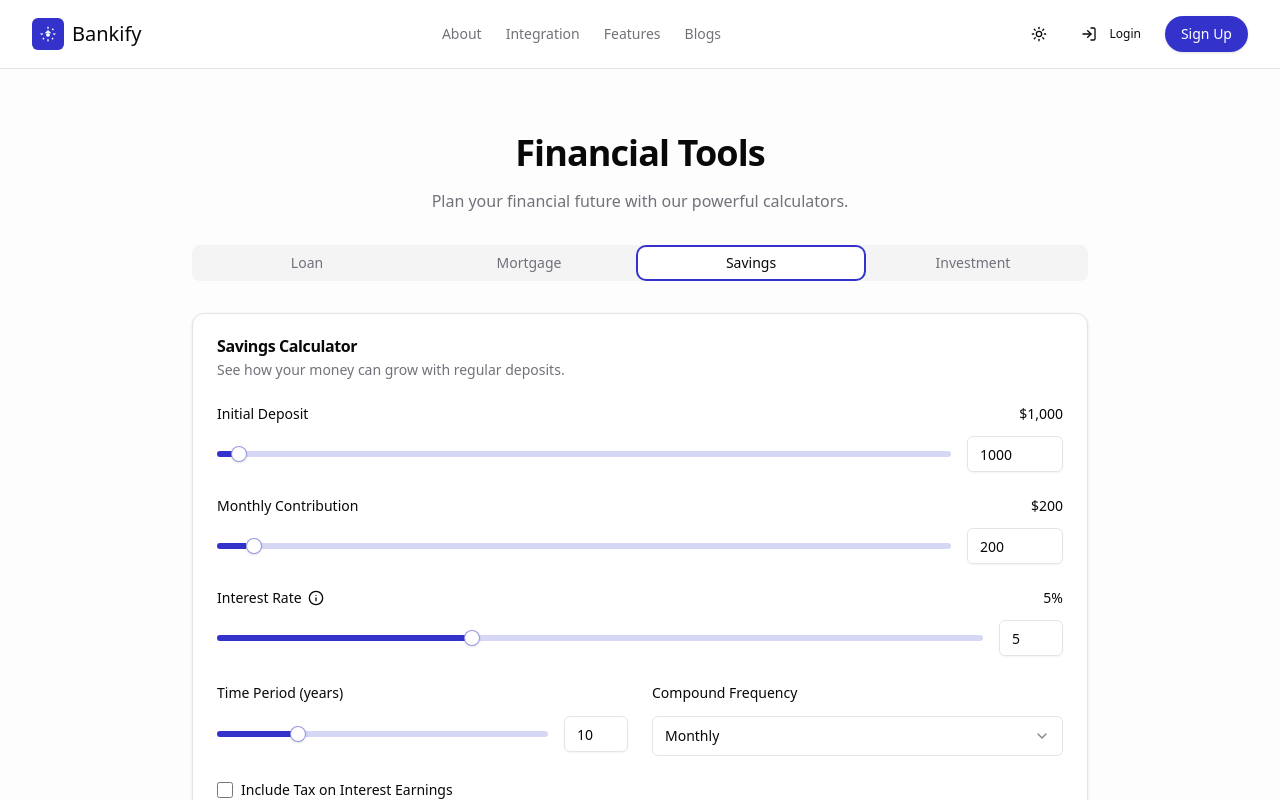
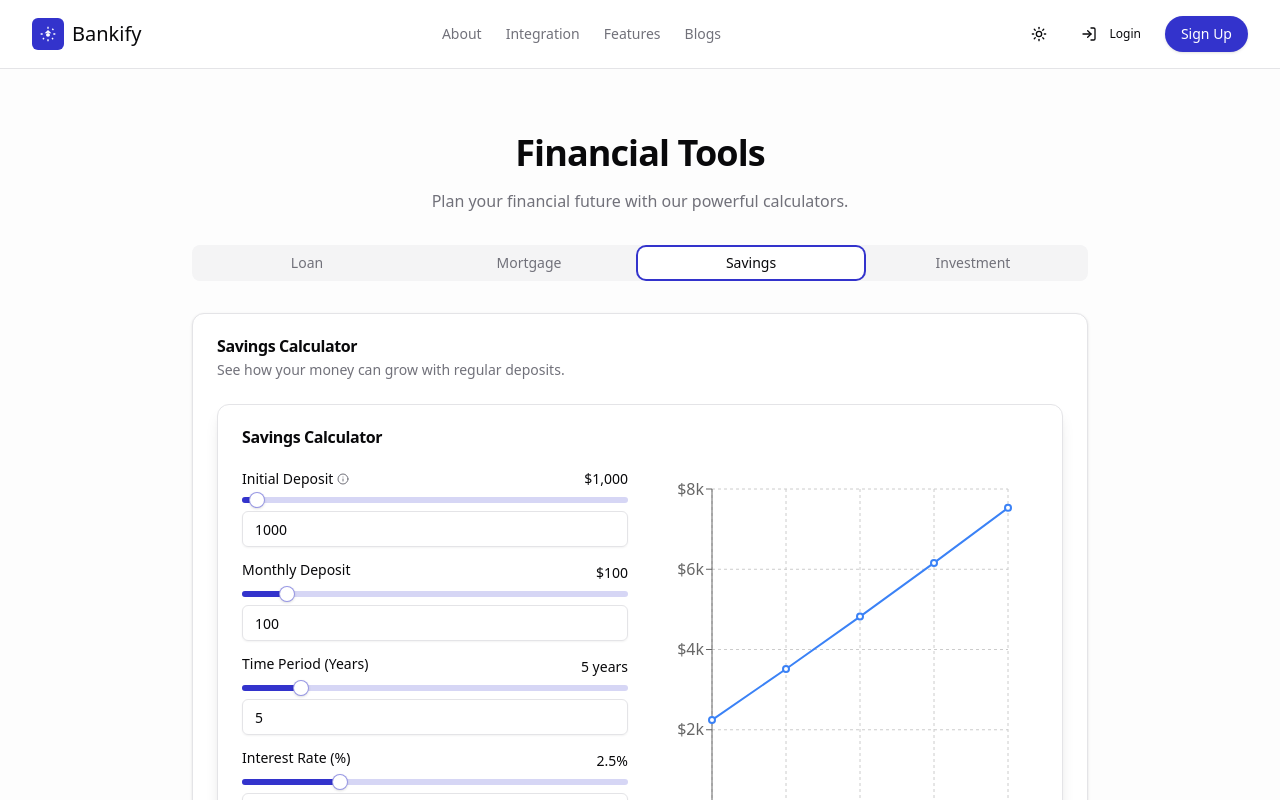
Before and after one commit to glhfsox/bankify, a Next.js app: page /tools in a window 1280 px wide. Both pictures are taken after a click on the tab "Savings". Shown: the top 800 px of the page. Built offline with nearby package versions, Linux system fonts and the light colour scheme.

Commit message:
Update SavingsCalculator.tsx

```diff
--- a/src/components/calculators/SavingsCalculator.tsx
+++ b/src/components/calculators/SavingsCalculator.tsx
@@ -1,340 +1,269 @@
 "use client";
 
-import { useState, useEffect } from "react";
+import { useState, useEffect, useCallback } from "react";
+import { Card, CardContent, CardHeader, CardTitle } from "@/components/ui/card";
+import { Label } from "@/components/ui/label";
 import { Input } from "@/components/ui/input";
-import { Label } from "@/components/ui/label";
-import { Button } from "@/components/ui/button";
 import { Slider } from "@/components/ui/slider";
-import { ArrowRight, Info } from "lucide-react";
-import {
-  Tooltip,
-  TooltipContent,
-  TooltipProvider,
-  TooltipTrigger,
-} from "@/components/ui/tooltip";
-import {
-  Select,
-  SelectContent,
-  SelectItem,
-  SelectTrigger,
-  SelectValue,
-} from "@/components/ui/select";
+import { Select, SelectContent, SelectItem, SelectTrigger, SelectValue } from "@/components/ui/select";
+import { Tooltip, TooltipContent, TooltipProvider, TooltipTrigger } from "@/components/ui/tooltip";
+import { InfoIcon } from "lucide-react";
+import { LineChart, Line, XAxis, YAxis, CartesianGrid, Tooltip as RechartsTooltip, Legend, ResponsiveContainer } from 'recharts';
+import { AnimatedSection } from "@/components/ui/animated-section";
 
 export default function SavingsCalculator() {
   const [initialDeposit, setInitialDeposit] = useState(1000);
-  const [monthlyContribution, setMonthlyContribution] = useState(200);
-  const [interestRate, setInterestRate] = useState(5);
-  const [years, setYears] = useState(10);
+  const [monthlyDeposit, setMonthlyDeposit] = useState(100);
+  const [years, setYears] = useState(5);
+  const [interestRate, setInterestRate] = useState(2.5);
   const [compoundFrequency, setCompoundFrequency] = useState("monthly");
-  const [taxRate, setTaxRate] = useState(25);
-  const [includeTax, setIncludeTax] = useState(false);
+  const [finalBalance, setFinalBalance] = useState(0);
+  const [totalDeposits, setTotalDeposits] = useState(0);
+  const [totalInterest, setTotalInterest] = useState(0);
+  const [chartData, setChartData] = useState<Array<Record<string, unknown>>>([]);
 
-  const [futureValue, setFutureValue] = useState(0);
-  const [totalDeposits, setTotalDeposits] = useState(0);
-  const [interestEarned, setInterestEarned] = useState(0);
-  const [afterTaxAmount, setAfterTaxAmount] = useState(0);
-  const [yearlyResults, setYearlyResults] = useState<any[]>([]);
+  const calculateSavings = useCallback(() => {
+    // Number of compounds per year
+    const compoundsPerYear = {
+      daily: 365,
+      weekly: 52,
+      monthly: 12,
+      quarterly: 4,
+      annually: 1
+    }[compoundFrequency];
+
+    // Interest rate per compound period
+    const r = interestRate / 100 / compoundsPerYear;
+
+    // Total number of compound periods
+    const n = compoundsPerYear * years;
+
+    // Periods per month for deposits
+    const periodsPerMonth = compoundsPerYear / 12;
+
+    let balance = initialDeposit;
+    const deposits = initialDeposit + (monthlyDeposit * 12 * years);
+    const data = [];
+
+    const periodsPerYear = compoundsPerYear;
+    const monthsPerPeriod = 12 / periodsPerYear;
+
+    // For each compound period
+    for (let period = 1; period <= n; period++) {
+      // Add the monthly contribution (adjusted for compound frequency)
+      balance += monthlyDeposit * monthsPerPeriod;
+
+      // Apply interest
+      const interestForPeriod = balance * r;
+      balance += interestForPeriod;
+
+      // Record data points for each year
+      if (period % periodsPerYear === 0 || period === n) {
+        const year = Math.ceil(period / periodsPerYear);
+        data.push({
+          year,
+          balance: Math.round(balance)
+        });
+      }
+    }
+
+    setFinalBalance(Math.round(balance));
+    setTotalDeposits(deposits);
+    setTotalInterest(Math.round(balance - deposits));
+    setChartData(data);
+  }, [initialDeposit, monthlyDeposit, years, interestRate, compoundFrequency]);
 
   useEffect(() => {
     calculateSavings();
-  }, [
-    initialDeposit,
-    monthlyContribution,
-    interestRate,
-    years,
-    compoundFrequency,
-    taxRate,
-    includeTax,
-  ]);
-
-  const calculateSavings = () => {
-    // Determine number of compounds per year
-    const compoundsPerYear = getCompoundsPerYear(compoundFrequency);
-
-    // Monthly contribution to match compounding period
-    const contributionPerPeriod =
-      compoundFrequency === "annually" ? monthlyContribution * 12 :
-      compoundFrequency === "semi-annually" ? monthlyContribution * 6 :
-      compoundFrequency === "quarterly" ? monthlyContribution * 3 :
-      compoundFrequency === "monthly" ? monthlyContribution :
-      compoundFrequency === "daily" ? (monthlyContribution * 12) / 365 : monthlyContribution;
-
-    // Total number of compounding periods
-    const periods = years * compoundsPerYear;
-
-    // Interest rate per period
-    const ratePerPeriod = interestRate / 100 / compoundsPerYear;
-
-    let cumulativeValue = initialDeposit;
-    let yearlyData = [];
-
-    // Calculate year-by-year growth
-    for (let year = 1; year <= years; year++) {
-      const periodsThisYear = compoundsPerYear;
-
-      for (let period = 0; period < periodsThisYear; period++) {
-        // Add interest
-        cumulativeValue += cumulativeValue * ratePerPeriod;
-
-        // Add contribution (except for the initial deposit)
-        if (year > 1 || period > 0) {
-          cumulativeValue += contributionPerPeriod;
-        }
-      }
-
-      yearlyData.push({
-        year,
-        value: cumulativeValue,
-      });
-    }
-
-    // Calculate total deposits
-    const totalDepositsAmount = initialDeposit + (monthlyContribution * 12 * years);
-
-    // Calculate interest earned
-    const interestEarnedAmount = cumulativeValue - totalDepositsAmount;
-
-    // Calculate after-tax amount if tax is considered
-    const taxAmount = includeTax ? interestEarnedAmount * (taxRate / 100) : 0;
-    const afterTaxValue = cumulativeValue - taxAmount;
-
-    setFutureValue(cumulativeValue);
-    setTotalDeposits(totalDepositsAmount);
-    setInterestEarned(interestEarnedAmount);
-    setAfterTaxAmount(afterTaxValue);
-    setYearlyResults(yearlyData);
-  };
-
-  const getCompoundsPerYear = (frequency: string) => {
-    switch (frequency) {
-      case "annually": return 1;
-      case "semi-annually": return 2;
-      case "quarterly": return 4;
-      case "monthly": return 12;
-      case "daily": return 365;
-      default: return 12;
-    }
-  };
+  }, [initialDeposit, monthlyDeposit, years, interestRate, compoundFrequency, calculateSavings]);
 
   const formatCurrency = (value: number) => {
     return new Intl.NumberFormat('en-US', {
       style: 'currency',
       currency: 'USD',
-      minimumFractionDigits: 0,
-      maximumFractionDigits: 0,
+      maximumFractionDigits: 0
     }).format(value);
   };
 
+  const CustomTooltip = ({ active, payload, label }: { active?: boolean, payload?: Array<Record<string, unknown>>, label?: string }) => {
+    if (active && payload && payload.length) {
       return (
-    <div className="space-y-6">
-      <div className="grid grid-cols-1 gap-6">
-        <div className="space-y-3">
-          <div className="flex items-center justify-between">
-            <Label htmlFor="initialDeposit">Initial Deposit</Label>
-            <span className="text-sm font-medium">{formatCurrency(initialDeposit)}</span>
+        <div className="bg-background border rounded p-3 shadow-lg">
+          <p className="font-medium">Year {label}</p>
+          <p className="text-sm">Balance: {formatCurrency(Number(payload[0].value))}</p>
         </div>
-          <div className="flex gap-4 items-center">
+      );
+    }
+    return null;
+  };
+
+  return (
+    <AnimatedSection className="w-full max-w-4xl mx-auto">
+      <Card className="shadow-lg">
+        <CardHeader>
+          <CardTitle>Savings Calculator</CardTitle>
+        </CardHeader>
+        <CardContent>
+          <div className="grid grid-cols-1 md:grid-cols-2 gap-6">
+            <div className="space-y-4">
+              <div className="space-y-2">
+                <div className="flex justify-between">
+                  <Label htmlFor="initialDeposit" className="flex items-center">
+                    Initial Deposit
+                    <TooltipProvider>
+                      <Tooltip>
+                        <TooltipTrigger asChild>
+                          <InfoIcon className="ml-1 h-3 w-3 text-muted-foreground" />
+                        </TooltipTrigger>
+                        <TooltipContent>
+                          <p className="w-[200px] text-xs">The amount you start with in your savings account.</p>
+                        </TooltipContent>
+                      </Tooltip>
+                    </TooltipProvider>
+                  </Label>
+                  <span className="text-sm">{formatCurrency(initialDeposit)}</span>
+                </div>
                 <Slider
                   id="initialDeposit"
                   min={0}
                   max={50000}
-              step={100}
+                  step={500}
                   value={[initialDeposit]}
-              onValueChange={(value) => setInitialDeposit(value[0])}
-              className="flex-1"
+                  onValueChange={([value]) => setInitialDeposit(value)}
                 />
                 <Input
                   type="number"
                   value={initialDeposit}
                   onChange={(e) => setInitialDeposit(Number(e.target.value))}
-              className="w-24"
+                  className="mt-2"
                 />
               </div>
+
+              <div className="space-y-2">
+                <div className="flex justify-between">
+                  <Label htmlFor="monthlyDeposit">Monthly Deposit</Label>
+                  <span className="text-sm">{formatCurrency(monthlyDeposit)}</span>
                 </div>
-
-        <div className="space-y-3">
-          <div className="flex items-center justify-between">
-            <Label htmlFor="monthlyContribution">Monthly Contribution</Label>
-            <span className="text-sm font-medium">{formatCurrency(monthlyContribution)}</span>
-          </div>
-          <div className="flex gap-4 items-center">
                 <Slider
-              id="monthlyContribution"
+                  id="monthlyDeposit"
                   min={0}
-              max={5000}
+                  max={1000}
                   step={50}
-              value={[monthlyContribution]}
-              onValueChange={(value) => setMonthlyContribution(value[0])}
-              className="flex-1"
+                  value={[monthlyDeposit]}
+                  onValueChange={([value]) => setMonthlyDeposit(value)}
                 />
                 <Input
                   type="number"
-              value={monthlyContribution}
-              onChange={(e) => setMonthlyContribution(Number(e.target.value))}
-              className="w-24"
+                  value={monthlyDeposit}
+                  onChange={(e) => setMonthlyDeposit(Number(e.target.value))}
+                  className="mt-2"
                 />
               </div>
+
+              <div className="space-y-2">
+                <div className="flex justify-between">
+                  <Label htmlFor="years">Time Period (Years)</Label>
+                  <span className="text-sm">{years} years</span>
+                </div>
+                <Slider
+                  id="years"
+                  min={1}
+                  max={30}
+                  step={1}
+                  value={[years]}
+                  onValueChange={([value]) => setYears(value)}
+                />
+                <Input
+                  type="number"
+                  value={years}
+                  onChange={(e) => setYears(Number(e.target.value))}
+                  className="mt-2"
+                />
               </div>
 
-        <div className="space-y-3">
-          <div className="flex items-center justify-between">
-            <div className="flex items-center">
-              <Label htmlFor="interestRate" className="mr-1">Interest Rate</Label>
-              <TooltipProvider>
-                <Tooltip>
-                  <TooltipTrigger asChild>
-                    <Button variant="ghost" size="icon" className="h-5 w-5 rounded-full p-0">
-                      <Info className="h-3 w-3" />
-                      <span className="sr-only">Interest rate info</span>
-                    </Button>
-                  </TooltipTrigger>
-                  <TooltipContent>
-                    <p>Annual interest rate</p>
-                  </TooltipContent>
-                </Tooltip>
-              </TooltipProvider>
+              <div className="space-y-2">
+                <div className="flex justify-between">
+                  <Label htmlFor="interestRate">Interest Rate (%)</Label>
+                  <span className="text-sm">{interestRate}%</span>
                 </div>
-            <span className="text-sm font-medium">{interestRate}%</span>
-          </div>
-          <div className="flex gap-4 items-center">
                 <Slider
                   id="interestRate"
                   min={0.1}
-              max={15}
+                  max={10}
                   step={0.1}
                   value={[interestRate]}
-              onValueChange={(value) => setInterestRate(value[0])}
-              className="flex-1"
+                  onValueChange={([value]) => setInterestRate(value)}
                 />
                 <Input
                   type="number"
                   value={interestRate}
                   onChange={(e) => setInterestRate(Number(e.target.value))}
-              className="w-16"
+                  className="mt-2"
                 />
+              </div>
+
+              <div className="space-y-2">
+                <Label htmlFor="compoundFrequency">Compound Frequency</Label>
+                <Select value={compoundFrequency} onValueChange={setCompoundFrequency}>
+                  <SelectTrigger id="compoundFrequency">
+                    <SelectValue placeholder="Select frequency" />
+                  </SelectTrigger>
+                  <SelectContent>
+                    <SelectItem value="daily">Daily</SelectItem>
+                    <SelectItem value="weekly">Weekly</SelectItem>
+                    <SelectItem value="monthly">Monthly</SelectItem>
+                    <SelectItem value="quarterly">Quarterly</SelectItem>
+                    <SelectItem value="annually">Annually</SelectItem>
+                  </SelectContent>
+                </Select>
+              </div>
+
+              <div className="pt-4 grid grid-cols-3 gap-4">
+                <div className="bg-secondary/50 p-3 rounded-lg">
+                  <div className="text-muted-foreground text-xs">Total Deposited</div>
+                  <div className="font-semibold">{formatCurrency(totalDeposits)}</div>
+                </div>
+                <div className="bg-secondary/50 p-3 rounded-lg">
+                  <div className="text-muted-foreground text-xs">Interest Earned</div>
+                  <div className="font-semibold">{formatCurrency(totalInterest)}</div>
+                </div>
+                <div className="bg-primary/10 p-3 rounded-lg">
+                  <div className="text-primary text-xs">Final Balance</div>
+                  <div className="font-semibold">{formatCurrency(finalBalance)}</div>
+                </div>
               </div>
             </div>
 
-        <div className="grid grid-cols-1 md:grid-cols-2 gap-6">
-          <div className="space-y-3">
-            <Label htmlFor="years">Time Period (years)</Label>
-            <div className="flex gap-4 items-center">
-              <Slider
-                id="years"
-                min={1}
-                max={40}
-                step={1}
-                value={[years]}
-                onValueChange={(value) => setYears(value[0])}
-                className="flex-1"
+            <div className="h-[400px]">
+              <ResponsiveContainer width="100%" height="100%">
+                <LineChart
+                  data={chartData}
+                  margin={{ top: 20, right: 30, left: 0, bottom: 5 }}
+                >
+                  <CartesianGrid strokeDasharray="3 3" />
+                  <XAxis dataKey="year" label={{ value: 'Years', position: 'insideBottom', offset: -5 }} />
+                  <YAxis tickFormatter={(value) => `$${value >= 1000 ? `${(value / 1000).toFixed(0)}k` : value}`} />
+                  <RechartsTooltip content={<CustomTooltip />} />
+                  <Legend />
+                  <Line
+                    type="monotone"
+                    dataKey="balance"
+                    name="Savings Balance"
+                    stroke="#3b82f6"
+                    activeDot={{ r: 8 }}
+                    strokeWidth={2}
                   />
-              <Input
-                type="number"
-                value={years}
-                onChange={(e) => setYears(Number(e.target.value))}
-                className="w-16"
-              />
+                </LineChart>
+              </ResponsiveContainer>
             </div>
           </div>
 
-          <div className="space-y-3">
-            <Label htmlFor="compoundFrequency">Compound Frequency</Label>
-            <Select
-              value={compoundFrequency}
-              onValueChange={setCompoundFrequency}
-            >
-              <SelectTrigger id="compoundFrequency">
-                <SelectValue placeholder="Compound Frequency" />
-              </SelectTrigger>
-              <SelectContent>
-                <SelectItem value="annually">Annually</SelectItem>
-                <SelectItem value="semi-annually">Semi-Annually</SelectItem>
-                <SelectItem value="quarterly">Quarterly</SelectItem>
-                <SelectItem value="monthly">Monthly</SelectItem>
-                <SelectItem value="daily">Daily</SelectItem>
-              </SelectContent>
-            </Select>
+          <div className="mt-6 p-4 bg-secondary/30 rounded-lg text-sm">
+            <p>This calculator provides an estimate based on constant interest rates and regular deposits. Actual savings growth
+            may vary based on changing interest rates, deposit frequency, and account terms.</p>
           </div>
-        </div>
-
-        <div className="flex items-center space-x-2">
-          <input
-            type="checkbox"
-            id="includeTax"
-            checked={includeTax}
-            onChange={(e) => setIncludeTax(e.target.checked)}
-            className="h-4 w-4 rounded border-gray-300 text-primary focus:ring-primary"
-          />
-          <Label htmlFor="includeTax" className="text-sm font-medium">
-            Include Tax on Interest Earnings
-          </Label>
-        </div>
-
-        {includeTax && (
-          <div className="space-y-3">
-            <div className="flex items-center justify-between">
-              <Label htmlFor="taxRate">Tax Rate</Label>
-              <span className="text-sm font-medium">{taxRate}%</span>
-            </div>
-            <div className="flex gap-4 items-center">
-              <Slider
-                id="taxRate"
-                min={0}
-                max={50}
-                step={1}
-                value={[taxRate]}
-                onValueChange={(value) => setTaxRate(value[0])}
-                className="flex-1"
-              />
-              <Input
-                type="number"
-                value={taxRate}
-                onChange={(e) => setTaxRate(Number(e.target.value))}
-                className="w-16"
-              />
-            </div>
-          </div>
-        )}
-      </div>
-
-      <div className="pt-6 border-t">
-        <div className="grid grid-cols-2 md:grid-cols-4 gap-4">
-          <div className="p-4 rounded-lg bg-secondary/20">
-            <h4 className="text-sm text-muted-foreground mb-1">Future Value</h4>
-            <p className="text-xl font-semibold">{formatCurrency(futureValue)}</p>
-          </div>
-          <div className="p-4 rounded-lg bg-secondary/20">
-            <h4 className="text-sm text-muted-foreground mb-1">Total Deposits</h4>
-            <p className="text-xl font-semibold">{formatCurrency(totalDeposits)}</p>
-          </div>
-          <div className="p-4 rounded-lg bg-secondary/20">
-            <h4 className="text-sm text-muted-foreground mb-1">Interest Earned</h4>
-            <p className="text-xl font-semibold">{formatCurrency(interestEarned)}</p>
-          </div>
-          {includeTax && (
-            <div className="p-4 rounded-lg bg-secondary/20">
-              <h4 className="text-sm text-muted-foreground mb-1">After-Tax Amount</h4>
-              <p className="text-xl font-semibold">{formatCurrency(afterTaxAmount)}</p>
-            </div>
-          )}
-        </div>
-      </div>
-
-      <div className="pt-6 border-t">
-        <h3 className="font-medium mb-4">Year-by-Year Projection</h3>
-        <div className="space-y-2 max-h-48 overflow-y-auto pr-2">
-          {yearlyResults.map((item) => (
-            <div key={item.year} className="flex justify-between p-2 rounded-md hover:bg-secondary/10">
-              <span>Year {item.year}</span>
-              <span className="font-medium">{formatCurrency(item.value)}</span>
-            </div>
-          ))}
-        </div>
-      </div>
-
-      <Button className="w-full">
-        Open Savings Account <ArrowRight className="ml-2 h-4 w-4" />
-      </Button>
-    </div>
+        </CardContent>
+      </Card>
+    </AnimatedSection>
   );
 }
```
Lines whose indentation alone changed are shown as unchanged.
